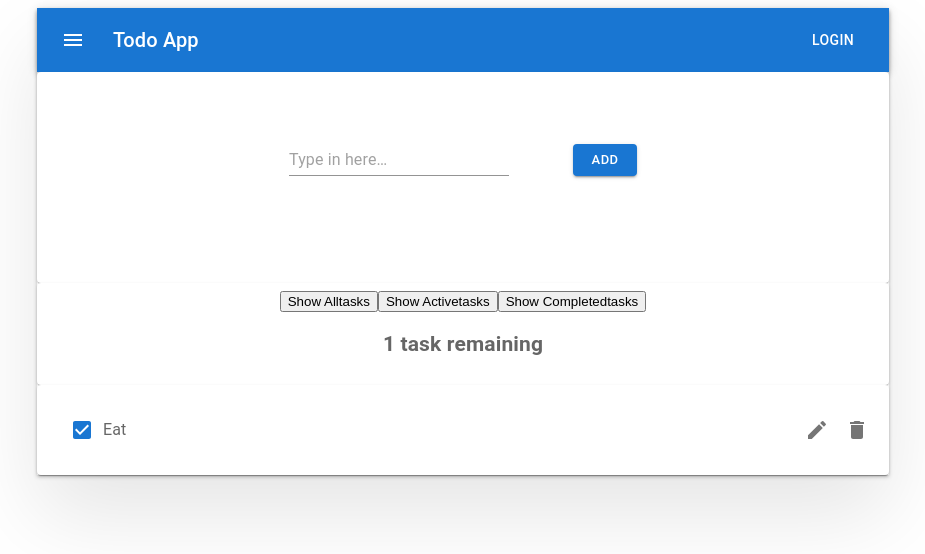
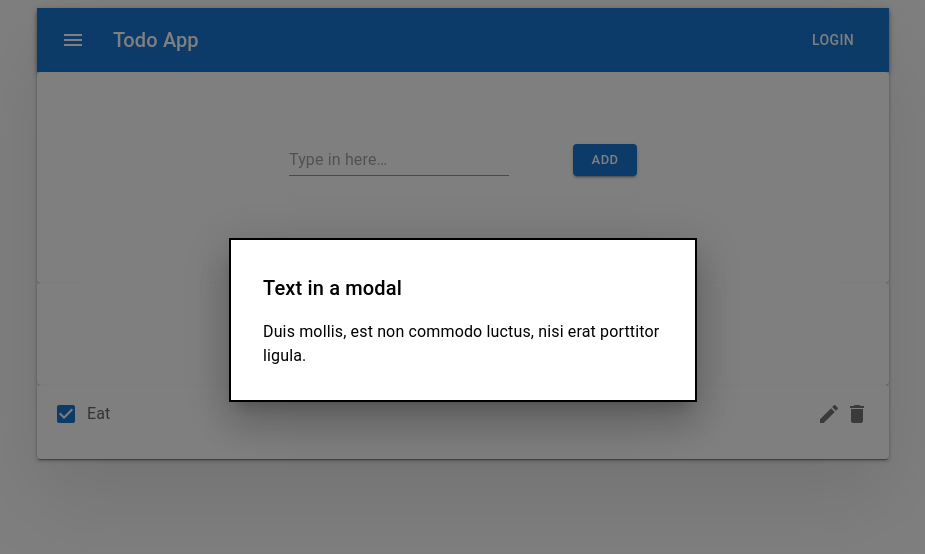
Before and after one commit to SeanLiu122/Nextjs-todo-app, a Next.js app: page / in a window 1280 px wide. Both pictures are taken after a click on the button 994 px from the left and 429 px from the top of the page. Shown: the top 554 px of the page, without its empty margins (177-1102 px from the left). Built offline with nearby package versions, Linux system fonts and the light colour scheme.

Commit message:
implement demo modal ui

```diff
--- a/screens/Todo.js
+++ b/screens/Todo.js
@@ -1,6 +1,6 @@
 import React, { useState } from 'react';
 
-import { Button, Stack, Paper, Grid, Item, Box, ListItem, List, ListItemAvatar, Avatar, ListItemText, IconButton, Checkbox, TextField } from "@mui/material";
+import { Button, Stack, Typography, Paper, Grid, Item, Box, ListItem, List, ListItemAvatar, Avatar, ListItemText, IconButton, Checkbox, TextField, Modal } from "@mui/material";
 import FolderIcon from '@mui/icons-material/Folder';
 import DeleteIcon from '@mui/icons-material/Delete';
 import EditIcon from '@mui/icons-material/Edit';
@@ -22,12 +22,26 @@ const styles = {
     // width: 550,
     width: "100%",
     backgroundColor: "#CDCDCD"
+  },
+  modal: {
+    position: 'absolute',
+    top: '40%',
+    left: '50%',
+    transform: 'translate(-50%, -50%)',
+    width: 400,
+    bgcolor: 'background.paper',
+    border: '2px solid #000',
+    boxShadow: 24,
+    p: 4,
   }
 };
 
 export const Todo = (props) => {
-  const [isEditing, setEditing] = useState(false);
   const [newName, setNewName] = useState('');
+  const [open, setOpen] = React.useState(false);
+
+  const handleOpen = () => setOpen(true);
+  const handleClose = () => setOpen(false);
 
   const handleChange = (e) => {
     setNewName(e.target.value);
@@ -51,27 +65,48 @@ export const Todo = (props) => {
       <ListItemText
         primary={props.name}
       />
-      <IconButton>
-        <EditIcon
-          onClick={() => setEditing(true)}
-        />
+      <IconButton
+        edge="end"
+        // color="primary"
+        aria-label="edit"
+        onClick={handleOpen}
+      >
+        <EditIcon />
       </IconButton>
-      <IconButton edge="end" aria-label="delete">
-        <DeleteIcon
+      <IconButton
+        edge="end"
+        aria-label="delete"
         onClick={(e) => {
         e.preventDefault();
         props.deleteTask(props.id)
-          }}
-        />
+      }}>
+        <DeleteIcon />
       </IconButton>
     </ListItem>
   );
 
   return (
+    <div>
+      <Modal
+        open={open}
+        onClose={handleClose}
+        aria-labelledby="modal-modal-title"
+        aria-describedby="modal-modal-description"
+      >
+        <Box sx={styles.modal}>
+          <Typography id="modal-modal-title" variant="h6" component="h2">
+            Text in a modal
+          </Typography>
+          <Typography id="modal-modal-description" sx={{ mt: 2 }}>
+            Duis mollis, est non commodo luctus, nisi erat porttitor ligula.
+          </Typography>
+        </Box>
+      </Modal>
       <Grid item>
         <List>
           {viewTemplate}
         </List>
       </Grid>
+    </div>
   );
 }
```
Lines whose indentation alone changed are shown as unchanged.
